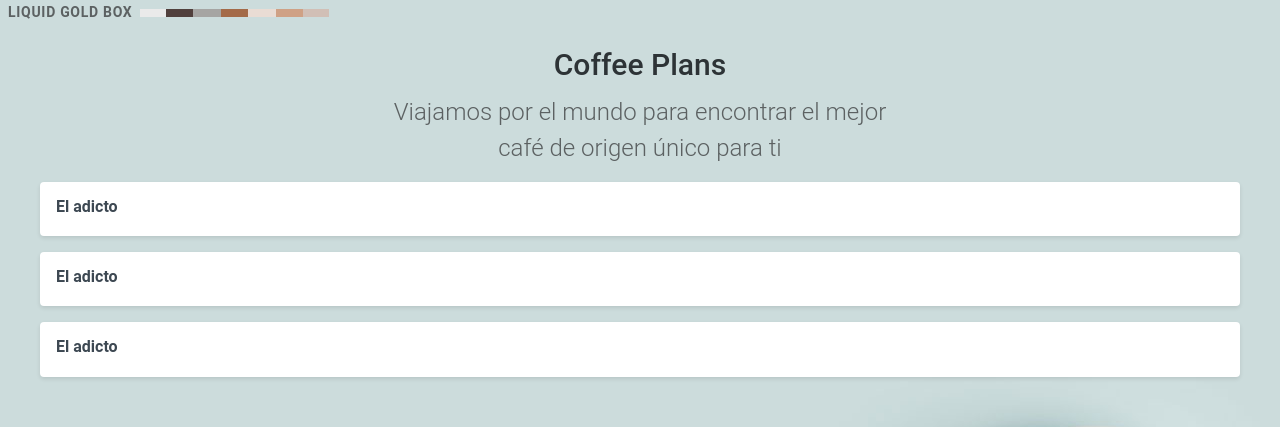
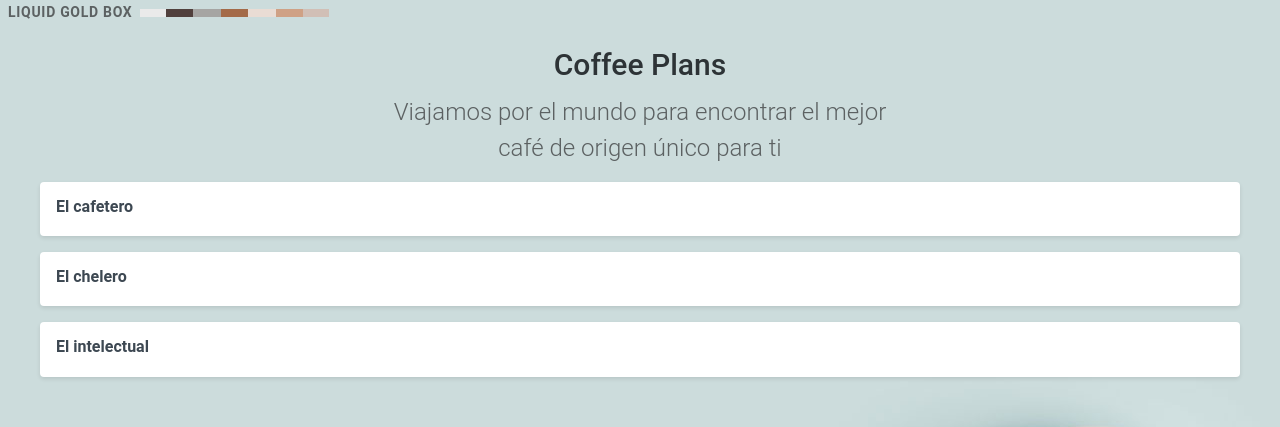
Before and after one commit to pipolar/DADM, a Vue app: page / in a window 1280 px wide. Shown: the top 427 px of the page. Built offline with nearby package versions, Linux system fonts and the light colour scheme.

Commit message:
Recuperacion 2

```diff
--- a/src/App.vue
+++ b/src/App.vue
@@ -1,5 +1,5 @@
 <script setup>
-import planItem from './components/PlanPickerItem.vue';
+import PlanPicker from './components/PlanPicker.vue';
 </script>
 
 <template>
@@ -17,11 +17,9 @@ import planItem from './components/PlanPickerItem.vue';
       Viajamos por el mundo para encontrar el mejor café de origen único para ti
     </h2>
 
-    <div class="plans">
-      <planItem></planItem>
-      <planItem></planItem>
-      <planItem></planItem>
-    </div>
+    <!-- TODO INCLUDE PLAN-PICKER COMPONENT -->
+    <PlanPicker />
+
   </div>
 </template>
 
--- /dev/null
+++ b/src/components/PlanPicker.vue
@@ -0,0 +1,22 @@
+<script setup>
+import planItem from './PlanPickerItem.vue';
+import { ref } from 'vue';
+const plans = ref(['El cafetero', 'El chelero', 'El intelectual']);
+const selectPlan = (name) => {
+  console.log(name);
+}
+</script>
+
+<template>
+    <div class="plans">
+      <planItem
+      v-for="plan in plans"
+      :key="plan"
+      :name="plan"
+      @select="selectPlan" />
+    </div>
+</template>
+
+<style scoped>
+
+</style>
--- a/src/components/PlanPickerItem.vue
+++ b/src/components/PlanPickerItem.vue
@@ -1,17 +1,39 @@
 <template>
-  <div class="plan">
+    <div @click="selectPlan" class="plan">
       <div class="description">
         <span class="title">
-        El adicto
+          {{ name }} {{ selected ? '🛑' : '' }}
         </span>
       </div>
     </div>
   </template>
 
   <script setup>
-
+  // importando ref
+  import { ref } from 'vue';
+  // Usando un macro para
+  // definir las props
+  const props = defineProps({
+      name: {
+          type: String,
+          required: true
+      }
+  });
+  // Define event
+  const emit = defineEmits(['select']);
+  // Variable que permite
+  // recirdar si el plan ha sido seleccionado
+  const selected = ref(false);
+  // Funcion que permite cammbiar el estado de la variable
+  // selected
+  const selectPlan = () => {
+    selected.value = true;
+    // Emitir evento de que el
+    // plan ha sido seleccionado
+    emit('select', props.name)
+  }
   </script>
 
-<style scoped>
+  <style lang="scss" scoped>
 
   </style>
```
Lines whose indentation alone changed are shown as unchanged.
